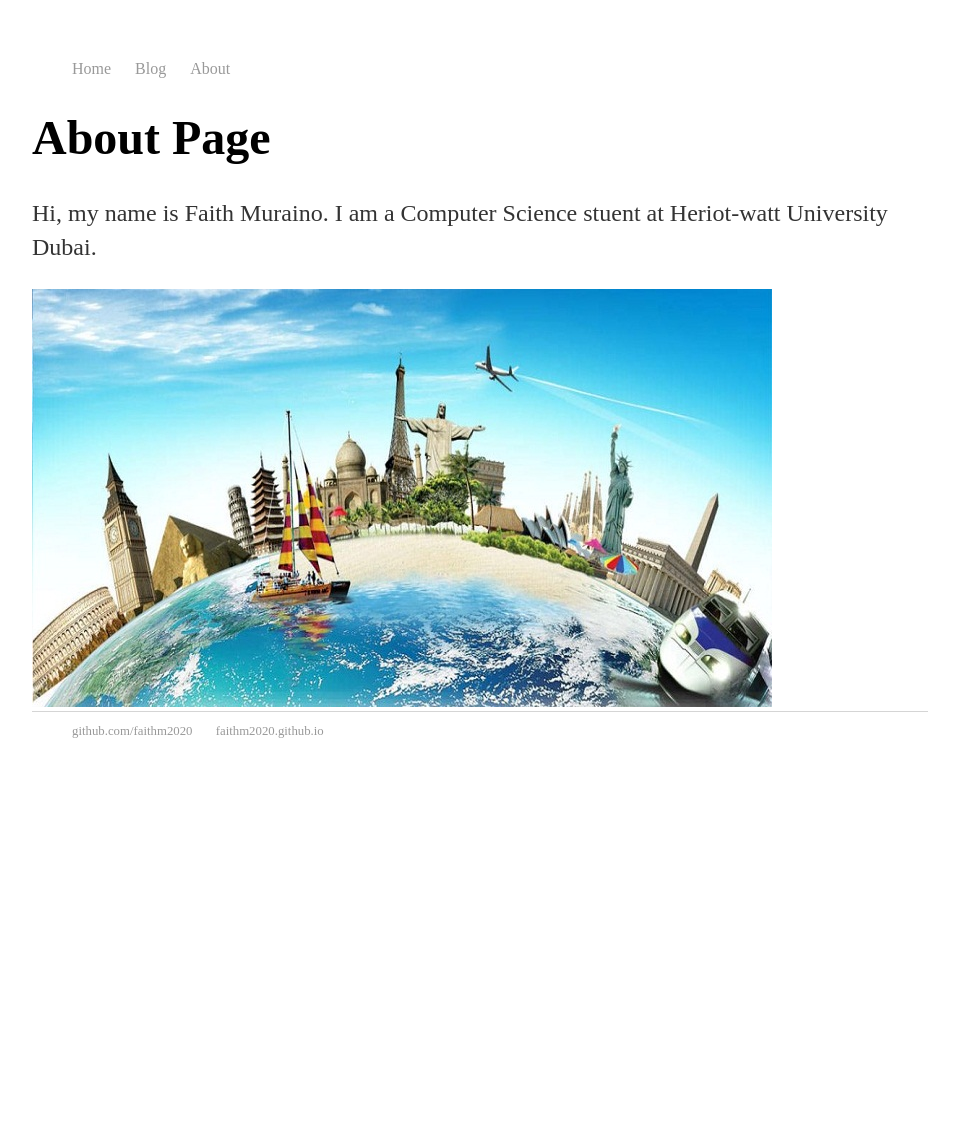
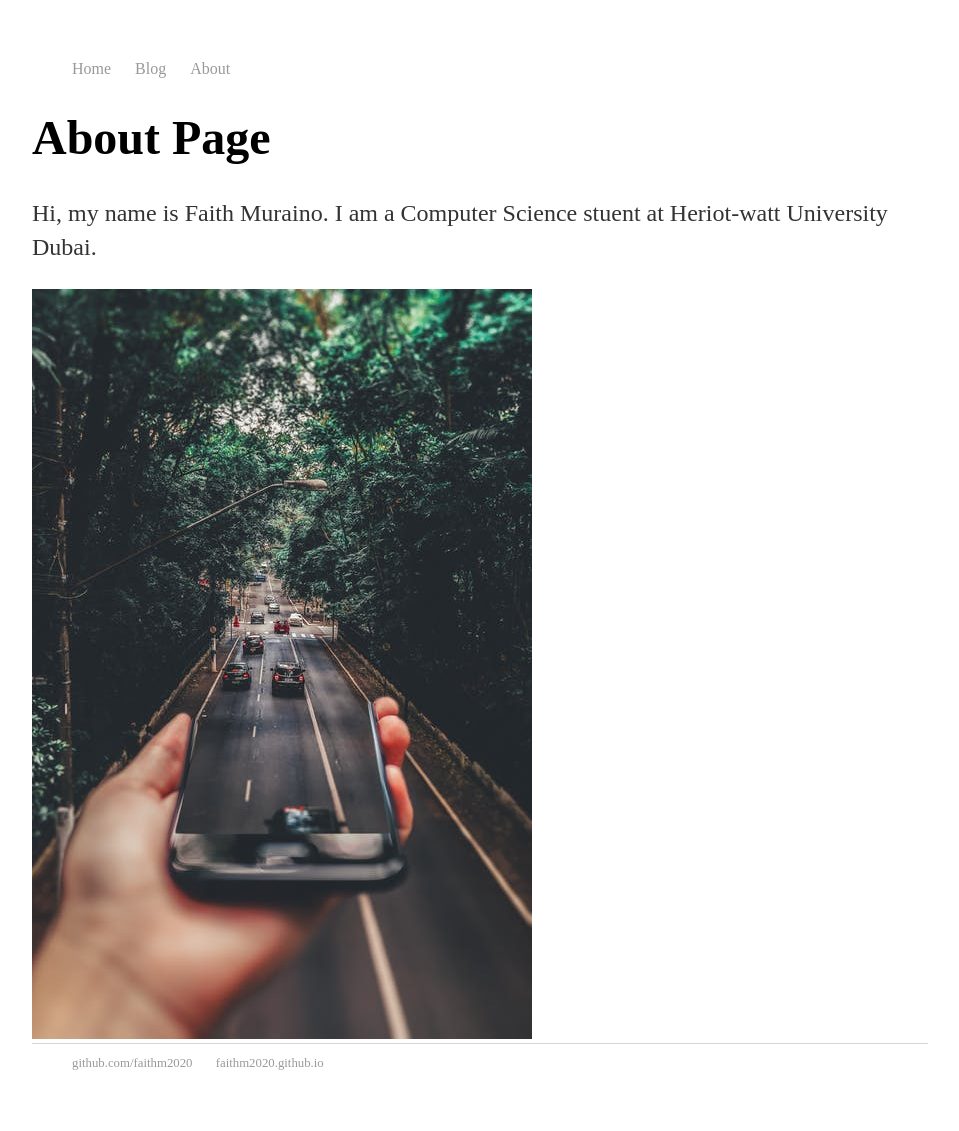
Before and after one commit to faithm2020/faithm2020.github.io, a Jekyll site: the page built from about/index.html, in a window 1280 px wide. Shown: the whole page, without its empty margins (160-1119 px from the left). Built offline with Jekyll 4.4.1, drawn with Linux system fonts in a browser that asks for light colours; before the commit the page ends 900 px from its top, so only the background shows below that.

Commit message:
Update index.html

```diff
--- a/about/index.html
+++ b/about/index.html
@@ -5,6 +5,5 @@ title: Web Programming
 <div class="about">
   <h1> About Page</h1>
   <p> Hi, my name is Faith Muraino. I am a Computer Science stuent at Heriot-watt University Dubai.</p>
-
-    <img src="travel.jpg" alt="travel">
+    <img src="images1.jpeg" alt="forest">
 </div>
```
